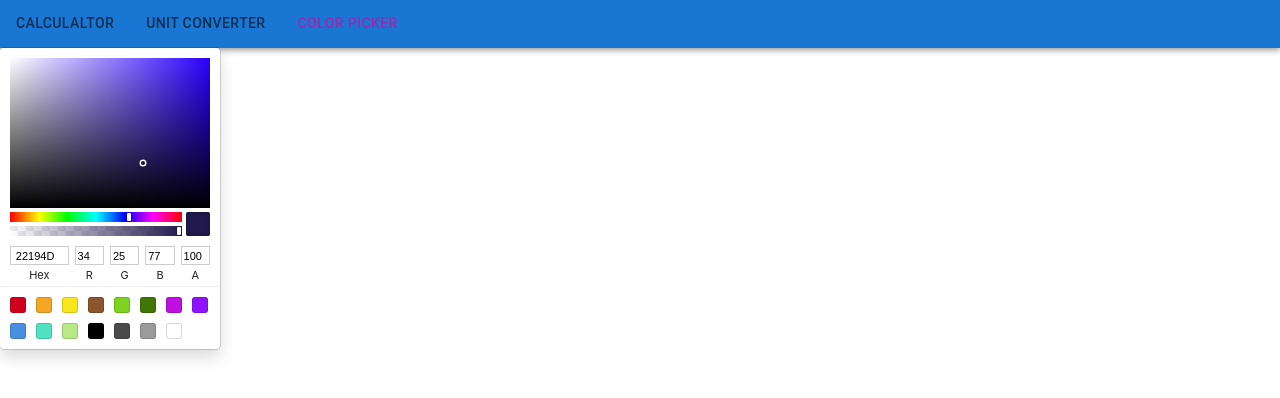
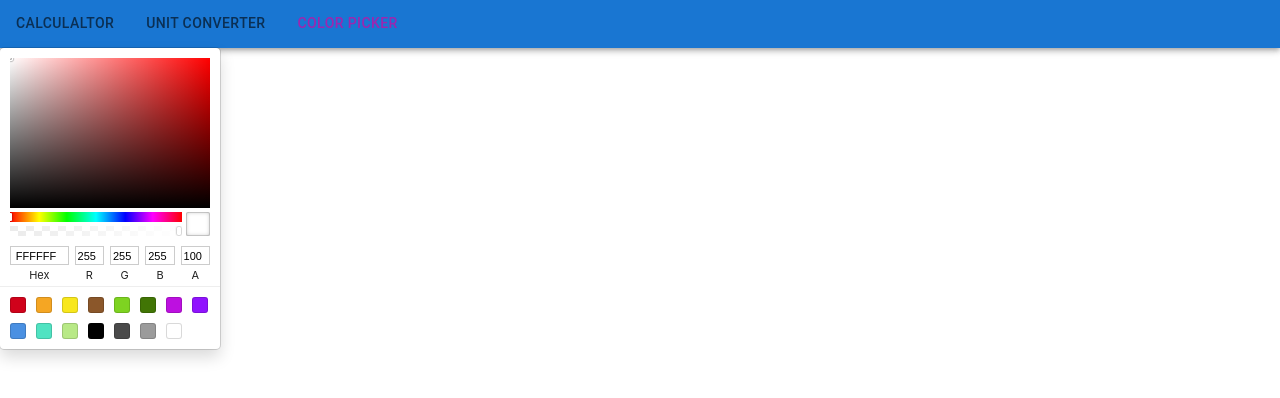
Before and after one commit to adamnn12/usefultools-react, a React (Create React App) app: page / in a window 1280 px wide. Both pictures are taken after a click on the tab "COLOR PICKER". Shown: the top 398 px of the page. Built offline with nearby package versions, Linux system fonts and the light colour scheme.

Commit message:
Fix color picker

```diff
--- a/src/tools/ColorPicker.tsx
+++ b/src/tools/ColorPicker.tsx
@@ -1,4 +1,4 @@
-import React from "react";
+import React, { useState } from "react";
 import { SketchPicker } from "react-color";
 
 interface ColorPickerProps {
@@ -6,7 +6,9 @@ interface ColorPickerProps {
 }
 
 const ColorPicker: React.FC<ColorPickerProps> = ({ onColorChange }) => {
+  const [color, setColor] = useState("fff");
   const handleChange = (color: any) => {
+    setColor(color);
     if (onColorChange) {
       onColorChange(color.hex);
     }
@@ -14,7 +16,7 @@ const ColorPicker: React.FC<ColorPickerProps> = ({ onColorChange }) => {
 
   return (
     <div>
-      <SketchPicker onChange={handleChange} />
+      <SketchPicker onChange={handleChange} color={color} />
     </div>
   );
 };
```
